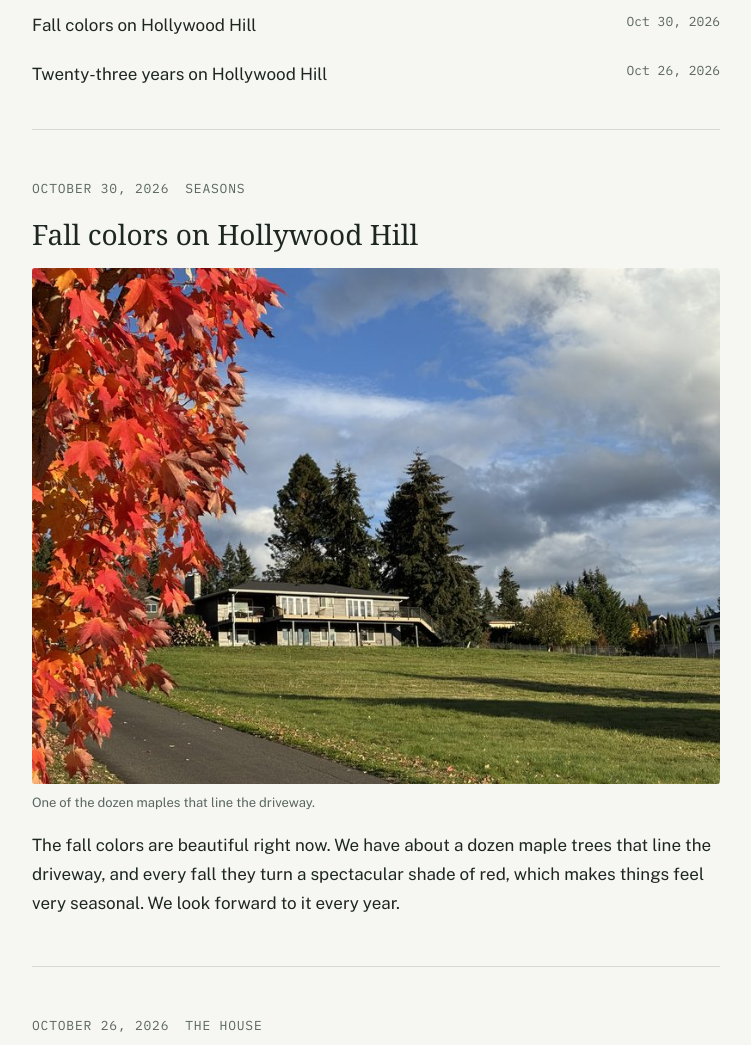
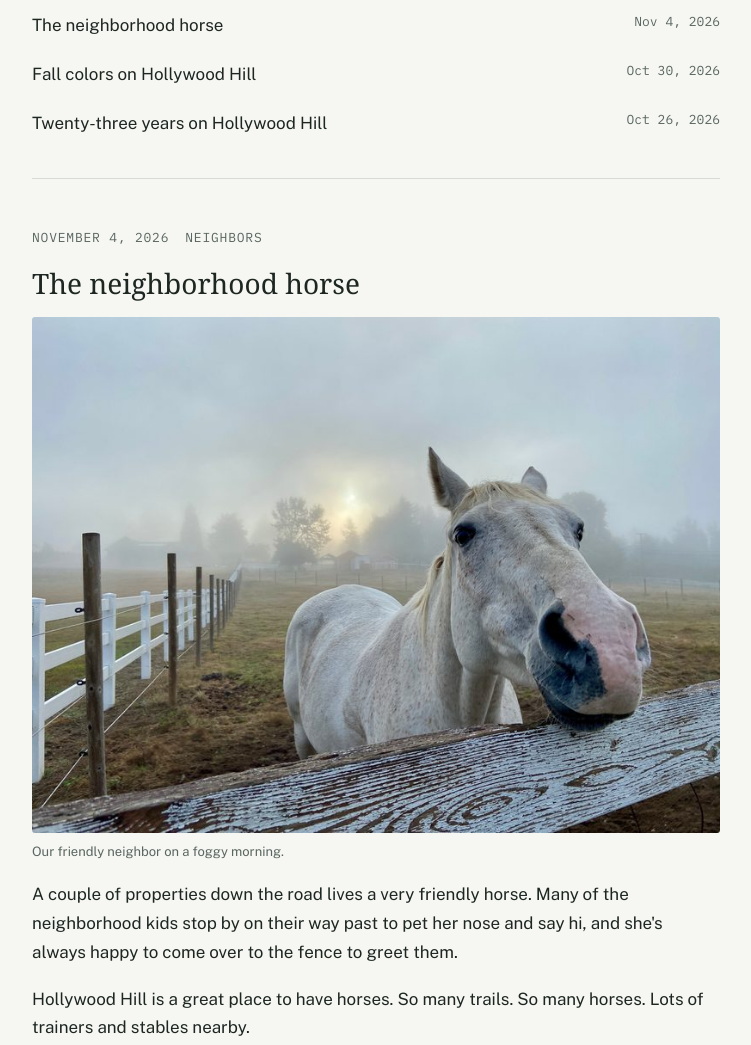
Before and after one commit to grapegeek/14350-160th-place-ne, a plain HTML site: page journal.html in a window 1280 px wide. Shown: the part 371-1416 px from the top of the page, without its empty margins (264-1015 px from the left). Drawn offline with nearby package versions, Linux system fonts and the light colour scheme; a web font is replaced by a local one.

Commit message:
Publish neighborhood horse journal entry
Co-Authored-By: Claude Opus 5.5 <noreply@anthropic.com>

```diff
--- a/journal.html
+++ b/journal.html
@@ -106,11 +106,23 @@ footer{font-size:var(--s-1);color:var(--muted);padding-block:1.5rem 2.5rem}
   </div>
 
   <nav class="index" aria-label="All entries">
+    <a href="#neighborhood-horse"><span>The neighborhood horse</span><time datetime="2026-11-04">Nov 4, 2026</time></a>
     <a href="#fall-colors"><span>Fall colors on Hollywood Hill</span><time datetime="2026-10-30">Oct 30, 2026</time></a>
     <a href="#twenty-three-years"><span>Twenty-three years on Hollywood Hill</span><time datetime="2026-10-26">Oct 26, 2026</time></a>
   </nav>
 
   <!-- NEW POSTS: copy the <article> block below, paste it above this one, and add a line to the index. -->
+  <article id="neighborhood-horse">
+    <div class="meta"><time class="mono" datetime="2026-11-04">November 4, 2026</time><span class="mono">Neighbors</span></div>
+    <h2>The neighborhood horse</h2>
+    <figure>
+      <img class="photo-img" src="images/journal-horse-1600.jpg" srcset="images/journal-horse-800.jpg 800w, images/journal-horse-1600.jpg 1600w" sizes="(max-width:720px) 100vw, 688px" width="1600" height="1200" alt="A white horse with light brown freckles leans over a weathered wooden fence rail toward the camera, her pink-and-gray nose close up. Behind her, a white fence runs along a pasture into thick morning fog, with barns, trees and a pale sun showing through the mist.">
+      <figcaption>Our friendly neighbor on a foggy morning.</figcaption>
+    </figure>
+    <p>A couple of properties down the road lives a very friendly horse. Many of the neighborhood kids stop by on their way past to pet her nose and say hi, and she's always happy to come over to the fence to greet them.</p>
+    <p>Hollywood Hill is a great place to have horses. So many trails. So many horses. Lots of trainers and stables nearby.</p>
+  </article>
+
   <article id="fall-colors">
     <div class="meta"><time class="mono" datetime="2026-10-30">October 30, 2026</time><span class="mono">Seasons</span></div>
     <h2>Fall colors on Hollywood Hill</h2>
--- a/sitemap.xml
+++ b/sitemap.xml
@@ -6,6 +6,6 @@
   </url>
   <url>
     <loc>https://hollywoodhillproperty.com/journal.html</loc>
-    <lastmod>2026-10-30</lastmod>
+    <lastmod>2026-11-04</lastmod>
   </url>
 </urlset>
```
Also changed, not shown: images/journal-horse-1600.jpg (added), images/journal-horse-800.jpg (added).
